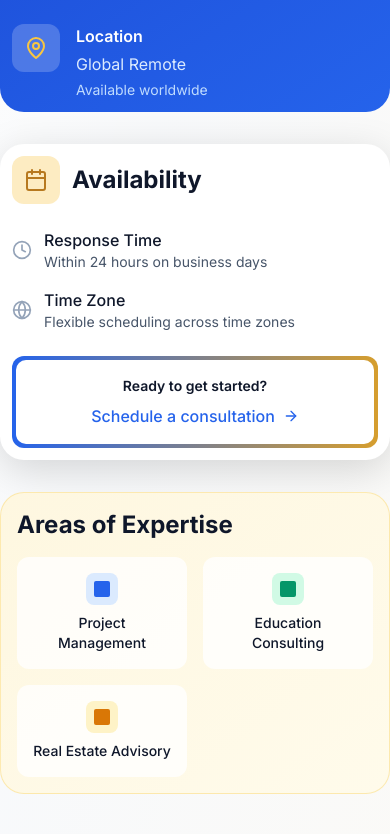
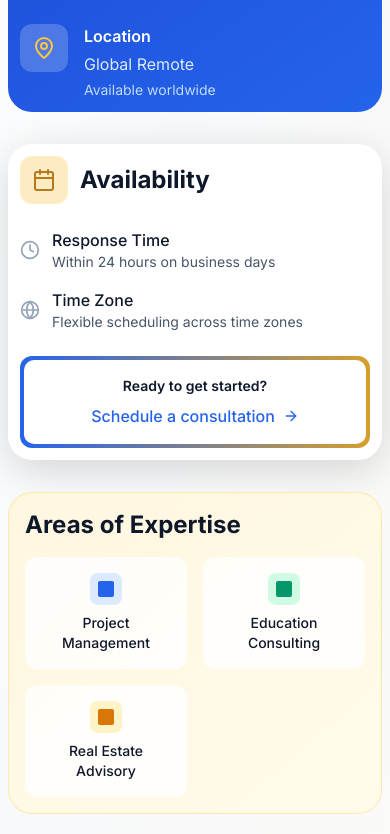
Before and after one commit to Paulkelvin/Mosun-Owo-Odusi, a Next.js app: page /contact in a window 390 px wide. Shown: the part 1342-2176 px from the top of the page. Built offline with nearby package versions, Linux system fonts and the light colour scheme.

Commit message:
Add small horizontal spacing to contact cards to prevent edge-to-edge layout

```diff
--- a/app/contact/page.tsx
+++ b/app/contact/page.tsx
@@ -62,7 +62,7 @@ export default function Contact() {
       <section className="section-padding bg-gradient-to-br from-white via-primary-50/20 to-gold-50/10">
         <div className="w-full">
           {/* Contact Cards Grid */}
-          <div className="grid lg:grid-cols-2 gap-4 lg:gap-32 max-w-none mx-auto px-0 sm:px-1 lg:px-6">
+          <div className="grid lg:grid-cols-2 gap-4 lg:gap-32 max-w-none mx-auto px-2 sm:px-3 lg:px-6">
 
             {/* Left Column - Contact Form */}
             <motion.div
```
